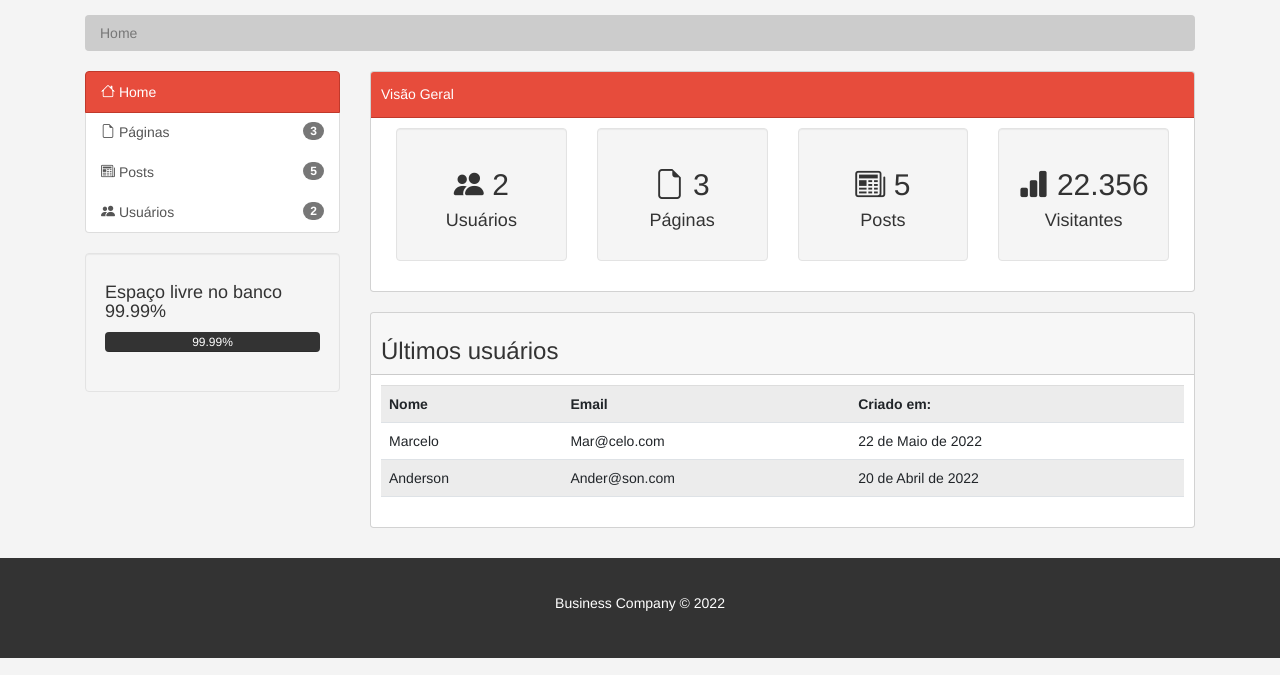
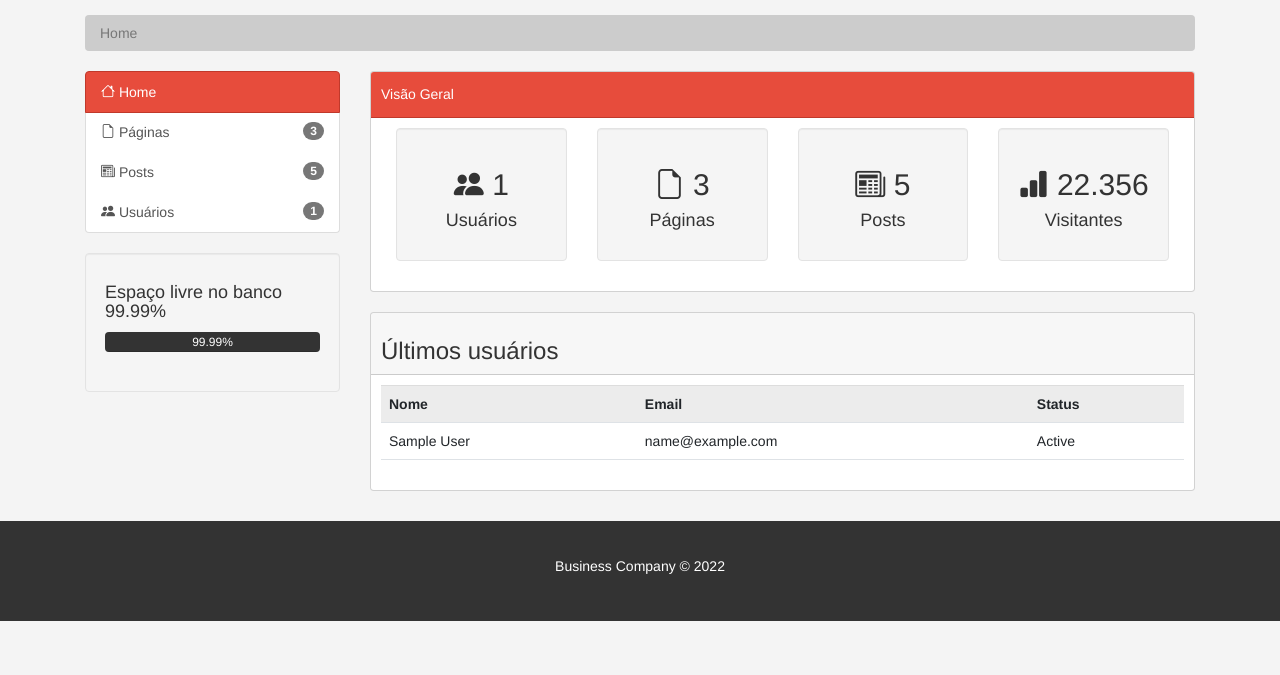
Before and after one commit to hirayGui/cms-php, a PHP site: page /admin/home.php in a window 1280 px wide. Shown: the part 125-800 px from the top of the page. Run offline with PHP 8.4, Linux system fonts and the light colour scheme; the visitor is signed in with stand-in values (Sample User, id 1); tables that the repository leaves empty or names only in its code hold one stand-in row (values such as "Sample post"); some libraries are stand-ins or nearby versions.

Commit message:
creating a function that returns the number of users registered in the system

```diff
--- a/admin/home.php
+++ b/admin/home.php
@@ -12,7 +12,9 @@ if (!$user->loggedIn()) {
     header('Location: index.php');
 }
 
+$usersCount = $user->listUsersNumber();
 $space = $database->freeSpace();
+$lastUsers = $user->listLastUsers();
 ?>
 
 <!doctype html>
@@ -115,7 +117,8 @@ $space = $database->freeSpace();
                         <a href="posts/index.php" class="list-group-item list-group-item-action"><i
                                 class="bi bi-newspaper"></i> Posts <span class="badge">5</span></a>
                         <a href="users/index.php" class="list-group-item list-group-item-action"><i
-                                class="bi bi-people-fill"></i> Usuários <span class="badge">2</span></a>
+                                class="bi bi-people-fill"></i> Usuários <span
+                                class="badge"><?php echo $usersCount ?></span></a>
                     </div>
                     <!--list-group-->
 
@@ -142,7 +145,7 @@ $space = $database->freeSpace();
                         <div class="card-body">
                             <div class="col-md-3">
                                 <div class="well dash-box">
-                                    <h2><i class="bi bi-people-fill"></i> 2 </h2>
+                                    <h2><i class="bi bi-people-fill"></i> <?php echo $usersCount ?> </h2>
                                     <h4>Usuários</h4>
                                 </div>
                                 <!--well dash-box-->
@@ -183,25 +186,25 @@ $space = $database->freeSpace();
                             <h3 class="card-title">Últimos usuários</h3>
                         </div>
                         <!--card-header-->
-                        <div class="card-body">
+                        <div class="card-body table-responsive">
+                            <?php if (mysqli_num_rows($lastUsers)) { ?>
                             <table class="table table-striped table-hover">
                                 <tr>
                                     <th>Nome</th>
                                     <th>Email</th>
-                                    <th>Criado em:</th>
+                                    <th>Status</th>
                                 </tr>
+
+                                <?php while ($rows = mysqli_fetch_assoc($lastUsers)) { ?>
                                 <tr>
-                                    <td>Marcelo</td>
-                                    <td>Mar@celo.com</td>
-                                    <td>22 de Maio de 2022</td>
+                                    <td><?php echo ucfirst($rows['ds_name']); ?></td>
+                                    <td><?php echo $rows['ds_email']; ?></td>
+                                    <td><?php echo ucfirst($rows['ds_status']); ?></td>
                                 </tr>
-                                <tr>
-                                    <td>Anderson</td>
-                                    <td>Ander@son.com</td>
-                                    <td>20 de Abril de 2022</td>
-                                </tr>
+                                <?php } ?>
                             </table>
                             <!--table table-striped-->
+                            <?php } ?>
                         </div>
                         <!--card-body-->
                     </div>
--- a/admin/pages/index.php
+++ b/admin/pages/index.php
@@ -12,6 +12,7 @@ if (!$user->loggedIn()) {
     header('Location: ../index.php');
 }
 
+$usersCount = $user->listUsersNumber();
 $space = $database->freeSpace();
 ?>
 
@@ -84,7 +85,8 @@ $space = $database->freeSpace();
                         <a href="../posts/index.php" class="list-group-item list-group-item-action"><i
                                 class="bi bi-newspaper"></i> Posts <span class="badge">5</span></a>
                         <a href="../users/index.php" class="list-group-item list-group-item-action"><i
-                                class="bi bi-people-fill"></i> Usuários <span class="badge">2</span></a>
+                                class="bi bi-people-fill"></i> Usuários <span
+                                class="badge"><?php echo $usersCount ?></span></a>
                     </div>
                     <!--list-group-->
 
--- a/admin/posts/index.php
+++ b/admin/posts/index.php
@@ -12,6 +12,7 @@ if (!$user->loggedIn()) {
     header('Location: ../index.php');
 }
 
+$usersCount = $user->listUsersNumber();
 $space = $database->freeSpace();
 ?>
 
@@ -95,7 +96,8 @@ $space = $database->freeSpace();
                         <a href="index.php" class="list-group-item list-group-item-action active main-color-bg"
                             aria-current="true"><i class="bi bi-newspaper"></i> Posts <span class="badge">5</span></a>
                         <a href="../users/index.php" class="list-group-item list-group-item-action"><i
-                                class="bi bi-people-fill"></i> Usuários <span class="badge">2</span></a>
+                                class="bi bi-people-fill"></i> Usuários <span
+                                class="badge"><?php echo $usersCount ?></span></a>
                     </div>
                     <!--list-group-->
 
--- a/class/User.php
+++ b/class/User.php
@@ -73,6 +73,31 @@ class User
         return $result;
     }
 
+    public function listUsersNumber()
+    {
+        $sqlQuery = 'SELECT id_user, ds_name, ds_email, ds_password, ds_role, ds_status FROM ' . $this->userTable . " ";
+
+        $stmt = $this->conn->prepare($sqlQuery);
+        $stmt->execute();
+        $result = $stmt->get_result();
+        if (mysqli_num_rows($result)) {
+            $usersCount = mysqli_num_rows($result);
+        } else {
+            $usersCount = 0;
+        }
+        return $usersCount;
+    }
+
+    public function listLastUsers()
+    {
+        $sqlQuery = "SELECT id_user, ds_name, ds_email, ds_password, ds_role, ds_status FROM " . $this->userTable . " ORDER BY id_user DESC LIMIT 3";
+
+        $stmt = $this->conn->prepare($sqlQuery);
+        $stmt->execute();
+        $result = $stmt->get_result();
+        return $result;
+    }
+
     public function insert()
     {
         if ($this->role && $this->email && $this->password && $_SESSION['userid']) {
```
Also changed, not shown: admin/users/index.php (+11 -2 lines).
